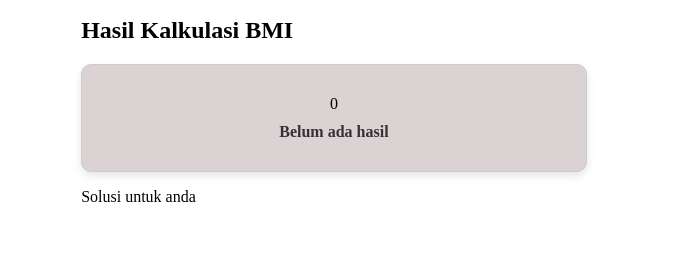
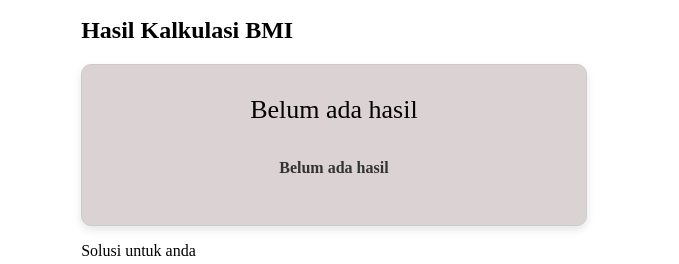
Before and after one commit to revou-fundamental-course/25-nov-24-RamliTau, a plain HTML site: page index.html in a window 1280 px wide. Shown: the part 68-332 px from the top of the page, 601-1280 px from the left. Drawn offline with Linux system fonts and the light colour scheme.

Commit message:
Menyesuaikan ukuran hasil

```diff
--- a/css/style.css
+++ b/css/style.css
@@ -174,9 +174,10 @@ input::placeholder {
 }
 
 .result-box p {
-    font-size: 16px;          /* Ukuran teks */
+    font-size: 26px;          /* Ukuran teks */
     margin: 10px 0;           /* Jarak antar paragraf */
     text-align: center; /* Posisikan teks di tengah */
+    margin-bottom: 25px;
 }
 
 .result-box strong {
--- a/index.html
+++ b/index.html
@@ -120,7 +120,7 @@
         <h2>Hasil Kalkulasi BMI</h2>
       </header>
       <div class="result-box">
-        <p><span id="hasil-kalkulasi">0</span></p>
+        <p><span id="hasil-kalkulasi">Belum ada hasil</span></p>
         <p><span id="info-hasil">Belum ada hasil</span></p>
       </div>
 
```
